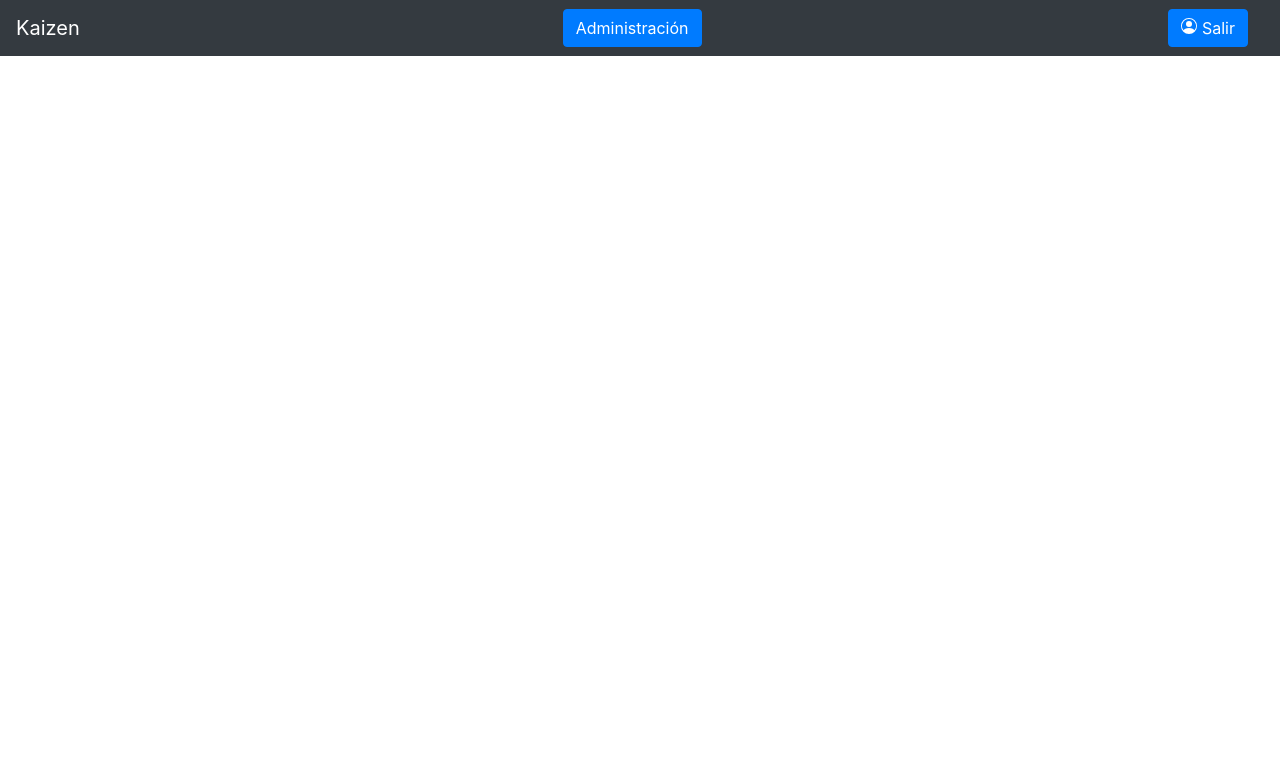
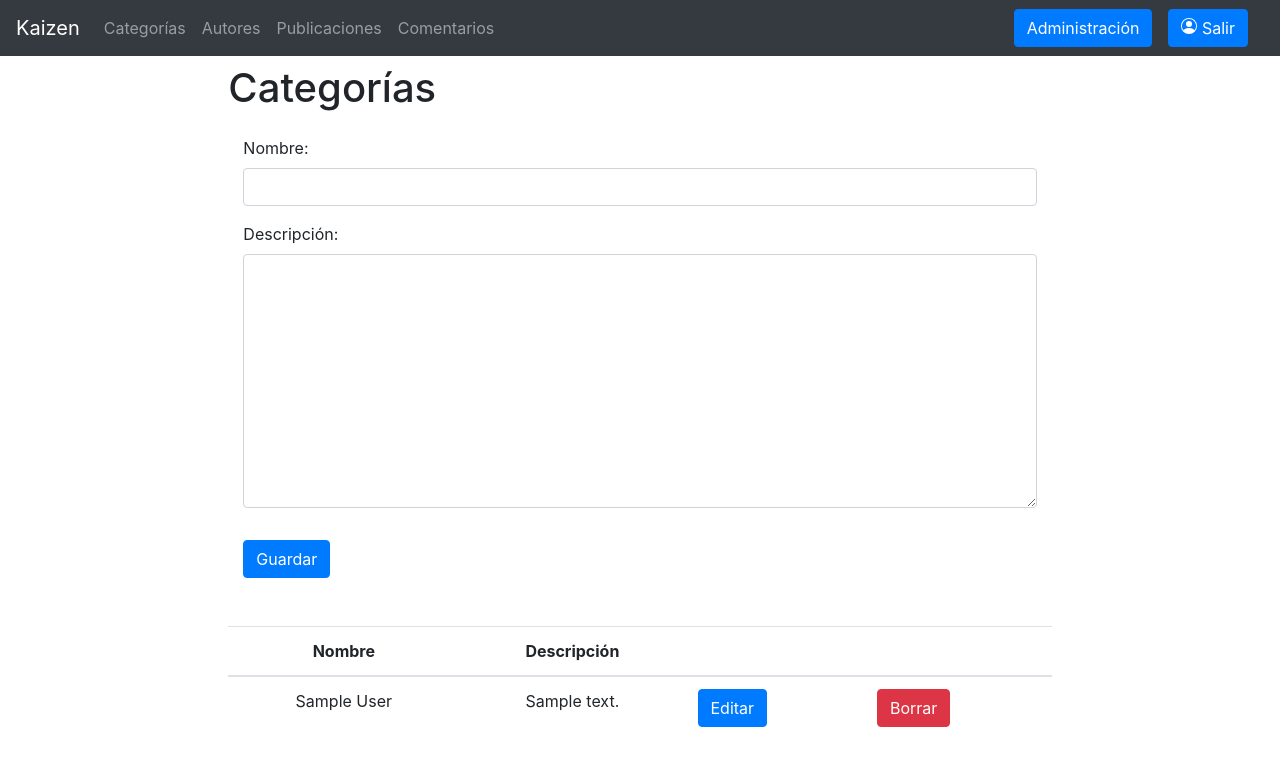
Before and after one commit to Fonsii/Blog, a Django app: page /administracion/categorias in a window 1280 px wide. Shown: the top 766 px of the page. Run offline with Django 3.2, Linux system fonts and the light colour scheme; a user stored in the database is signed in; tables that the repository leaves empty hold one stand-in row (values such as "Sample post"); some libraries are stand-ins or nearby versions.

Commit message:
Crud completo de categorías.

```diff
--- /dev/null
+++ b/web_blog/admin_app/forms.py
@@ -0,0 +1,18 @@
+from . import models
+from django import forms
+
+
+class AddCategoryForm(forms.ModelForm):
+    class Meta:
+        model = models.Category
+        fields = ['name', 'description']
+
+        labels = {
+            'name': 'Nombre',
+            'description': 'Descripción',
+        }
+
+        widgets = {
+            'name': forms.TextInput(attrs={'class': 'form-control'}),
+            'description': forms.Textarea(attrs={'class': 'form-control', 'style': 'width: 100%'}),
+        }
--- a/web_blog/admin_app/templates/admin_app/administration.html
+++ b/web_blog/admin_app/templates/admin_app/administration.html
@@ -1,10 +1,16 @@
-
-<!DOCTYPE html>
-<html lang="en">
-
-    {% include  "head.html" %}
-
-    <body>
-        {% include  "navbar_template.html" %}
-    </body>
-</html>
+{% extends "base.html" %}
+{% block page_title %}Web Blog - Admin{% endblock %}
+{% block navbar_options %}
+    <li class="nav-item">
+        <a class="nav-link" href="{% url 'administration_categories' %}">Categorías</a>
+    </li>
+    <li class="nav-item">
+        <a class="nav-link" href="#">Autores</a>
+    </li>
+    <li class="nav-item">
+        <a class="nav-link" href="#">Publicaciones</a>
+    </li>
+    <li class="nav-item">
+        <a class="nav-link" href="#">Comentarios</a>
+    </li>
+{% endblock %}
--- /dev/null
+++ b/web_blog/admin_app/templates/admin_app/administration_categories.html
@@ -0,0 +1,46 @@
+{% extends 'admin_app/administration.html' %}
+{% block body %}
+    <div class="col-md-8 offset-md-2 mt-2">
+        <div class="container">
+            <div class="row">
+                <h1>Categorías</h1>
+            </div>
+            <div class="row mt-3">
+                <div class="col-md">
+                    <form method="POST">
+                        {% csrf_token %}
+                        {{ form.as_p }}
+                        <input name="category" type="hidden" value="{{ selected_category.id }}">
+                        <input class="btn btn-primary mt-3" type="submit" value="Guardar">
+                    </form>
+                </div>
+            </div>
+            <div class="row mt-5">
+                <table class="table">
+                    <thead>
+                    <tr>
+                        <th scope="col" class="text-center">Nombre</th>
+                        <th scope="col" class="text-center">Descripción</th>
+                        <th scope="col" class="text-center"></th>
+                        <th scope="col" class="text-center"></th>
+                    </tr>
+                    </thead>
+                    <tbody>
+                    {% for category in categories %}
+                        <tr>
+                            <td class="text-center">{{ category.name }}</td>
+                            <td class="text-center">{{ category.description }}</td>
+                            <td><a href="{% url 'administration_categories' category=category.id %}?accion=editar"
+                                   class="btn btn-primary">Editar</a></td>
+                            <td><a href="{% url 'administration_categories' category=category.id %}?accion=borrar"
+                                   class="btn btn-danger">Borrar</a></td>
+                        </tr>
+                    {% endfor %}
+                    </tbody>
+                </table>
+            </div>
+        </div>
+    </div>
+{% endblock %}
+{% block extra_scripts %}
+{% endblock %}
--- a/web_blog/admin_app/urls.py
+++ b/web_blog/admin_app/urls.py
@@ -3,4 +3,6 @@ from . import views
 
 urlpatterns = [
     path('administracion/categorias', views.AdministrationView.as_view(), name='administration_categories'),
+    path(r'administracion/categorias/<int:category>',
+         views.AdministrationView.as_view(), name='administration_categories'),
 ]
--- a/web_blog/admin_app/views/AdministrationView.py
+++ b/web_blog/admin_app/views/AdministrationView.py
@@ -1,8 +1,44 @@
 from django.views import generic
 from django.shortcuts import render
+from admin_app.models import Category
+from admin_app.forms import AddCategoryForm
+
+from django.shortcuts import redirect
+
 
 class AdministrationView(generic.View):
-    template_name = 'admin_app/administration.html'
+    template_name = 'admin_app/administration_categories.html'
+    form_class: AddCategoryForm = AddCategoryForm
 
-    def get(self, request):
-        return render(request, self.template_name)
+    def get(self, request, category=None):
+
+        form = self.form_class()
+        selected_category = None
+
+        if request.GET.get('accion') == 'editar':
+            category_to_edit = Category.objects.get(pk=category)
+            form = self.form_class(instance=category_to_edit)
+            selected_category = category_to_edit
+        elif request.GET.get('accion') == 'borrar':
+            category_to_delete = Category.objects.get(pk=category)
+            category_to_delete.delete()
+            return redirect('administration_categories')
+
+        context = {
+            'form': form,
+            'categories': Category.objects.all(),
+            'selected_category': selected_category
+        }
+        return render(request, self.template_name, context)
+
+    def post(self, request, category=None):
+        form = self.form_class(request.POST)
+        if form.is_valid():
+            if category is not None:
+                category_to_edit = Category.objects.get(pk=category)
+                category_to_edit.name = form.cleaned_data['name']
+                category_to_edit.description = form.cleaned_data['description']
+                category_to_edit.save()
+            else:
+                form.save()
+        return redirect('administration_categories')
--- /dev/null
+++ b/web_blog/templates/base.html
@@ -0,0 +1,71 @@
+{% load socialaccount %}
+
+<!DOCTYPE html>
+<html lang="en">
+<head>
+    <meta charset="UTF-8">
+    <title>{% block page_title %}Web Blog{% endblock %}</title>
+    <link rel="stylesheet" href="https://maxcdn.bootstrapcdn.com/bootstrap/4.0.0/css/bootstrap.min.css"
+          integrity="sha384-Gn5384xqQ1aoWXA+058RXPxPg6fy4IWvTNh0E263XmFcJlSAwiGgFAW/dAiS6JXm" crossorigin="anonymous">
+    <script src="https://code.jquery.com/jquery-3.2.1.slim.min.js"
+            integrity="sha384-KJ3o2DKtIkvYIK3UENzmM7KCkRr/rE9/Qpg6aAZGJwFDMVNA/GpGFF93hXpG5KkN"
+            crossorigin="anonymous"></script>
+    <script src="https://cdnjs.cloudflare.com/ajax/libs/popper.js/1.12.9/umd/popper.min.js"
+            integrity="sha384-ApNbgh9B+Y1QKtv3Rn7W3mgPxhU9K/ScQsAP7hUibX39j7fakFPskvXusvfa0b4Q"
+            crossorigin="anonymous"></script>
+    <script src="https://maxcdn.bootstrapcdn.com/bootstrap/4.0.0/js/bootstrap.min.js"
+            integrity="sha384-JZR6Spejh4U02d8jOt6vLEHfe/JQGiRRSQQxSfFWpi1MquVdAyjUar5+76PVCmYl"
+            crossorigin="anonymous"></script>
+</head>
+<body>
+{% block header %}
+    <nav class="navbar navbar-expand-lg navbar-dark bg-dark">
+        <a class="navbar-brand" style="color: #ffffff;">Kaizen</a>
+        <button class="navbar-toggler" type="button" data-toggle="collapse" data-target="#navbarSupportedContent"
+                aria-controls="navbarSupportedContent" aria-expanded="false" aria-label="Toggle navigation">
+            <span class="navbar-toggler-icon"></span>
+        </button>
+        <div class="collapse navbar-collapse" id="navbarSupportedContent">
+            <ul class="navbar-nav mr-auto">
+                {% block navbar_options %}
+                {% endblock %}
+            </ul>
+            <ul class="navbar-nav ml-auto">
+                {% if user.is_staff %}
+                    <li class="nav-item mr-3">
+                        <a type="button" class="btn btn-primary"
+                           href="{% url 'administration_categories' %}">Administración</a>
+                    </li>
+                {% endif %}
+                <li class="nav-item mr-3">
+                    {% if user.is_authenticated %}
+                        <a type="button" class="btn btn-primary" href="{% url 'logout' %}">
+                            <svg xmlns="http://www.w3.org/2000/svg" width="16" height="16" fill="currentColor"
+                                 class="bi bi-person-circle" viewBox="0 0 16 16">
+                                <path d="M11 6a3 3 0 1 1-6 0 3 3 0 0 1 6 0z"/>
+                                <path fill-rule="evenodd"
+                                      d="M0 8a8 8 0 1 1 16 0A8 8 0 0 1 0 8zm8-7a7 7 0 0 0-5.468 11.37C3.242 11.226 4.805 10 8 10s4.757 1.225 5.468 2.37A7 7 0 0 0 8 1z"/>
+                            </svg>
+                            Salir
+                        </a>
+                    {% else %}
+                        <a type="button" class="btn btn-primary" href="{% provider_login_url 'google' %}">
+                            <svg xmlns="http://www.w3.org/2000/svg" width="16" height="16" fill="currentColor"
+                                 class="bi bi-person-circle" viewBox="0 0 16 16">
+                                <path d="M11 6a3 3 0 1 1-6 0 3 3 0 0 1 6 0z"/>
+                                <path fill-rule="evenodd"
+                                      d="M0 8a8 8 0 1 1 16 0A8 8 0 0 1 0 8zm8-7a7 7 0 0 0-5.468 11.37C3.242 11.226 4.805 10 8 10s4.757 1.225 5.468 2.37A7 7 0 0 0 8 1z"/>
+                            </svg>
+                            Acceder
+                        </a>
+                    {% endif %}
+                </li>
+            </ul>
+        </div>
+    </nav>
+{% endblock %}
+{% block body %}{% endblock %}
+</body>
+{% block extra_scripts %}
+{% endblock %}
+</html>
--- a/web_blog/templates/navbar_template.html
+++ b/web_blog/templates/navbar_template.html
@@ -7,15 +7,13 @@
         <span class="navbar-toggler-icon"></span>
     </button>
     <div class="collapse navbar-collapse" id="navbarSupportedContent">
-        {% if user.is_staff %}
-            <ul class="navbar-nav ml-auto">
-                <li class="nav-item4">
-                    <a type="button" class="btn btn-primary" href="{% url 'administration_categories' %}">Administración</a>
+        <ul class="navbar-nav ml-auto">
+            {% if user.is_staff %}
+                <li class="nav-item mr-3">
+                    <a type="button" class="btn btn-primary"
+                       href="{% url 'administration_categories' %}">Administración</a>
                 </li>
-            </ul>
-        {% endif %}
-
-        <ul class="navbar-nav ml-auto">
+            {% endif %}
             <li class="nav-item mr-3">
                 {% if user.is_authenticated %}
                     <a type="button" class="btn btn-primary" href="{% url 'logout' %}">
```
